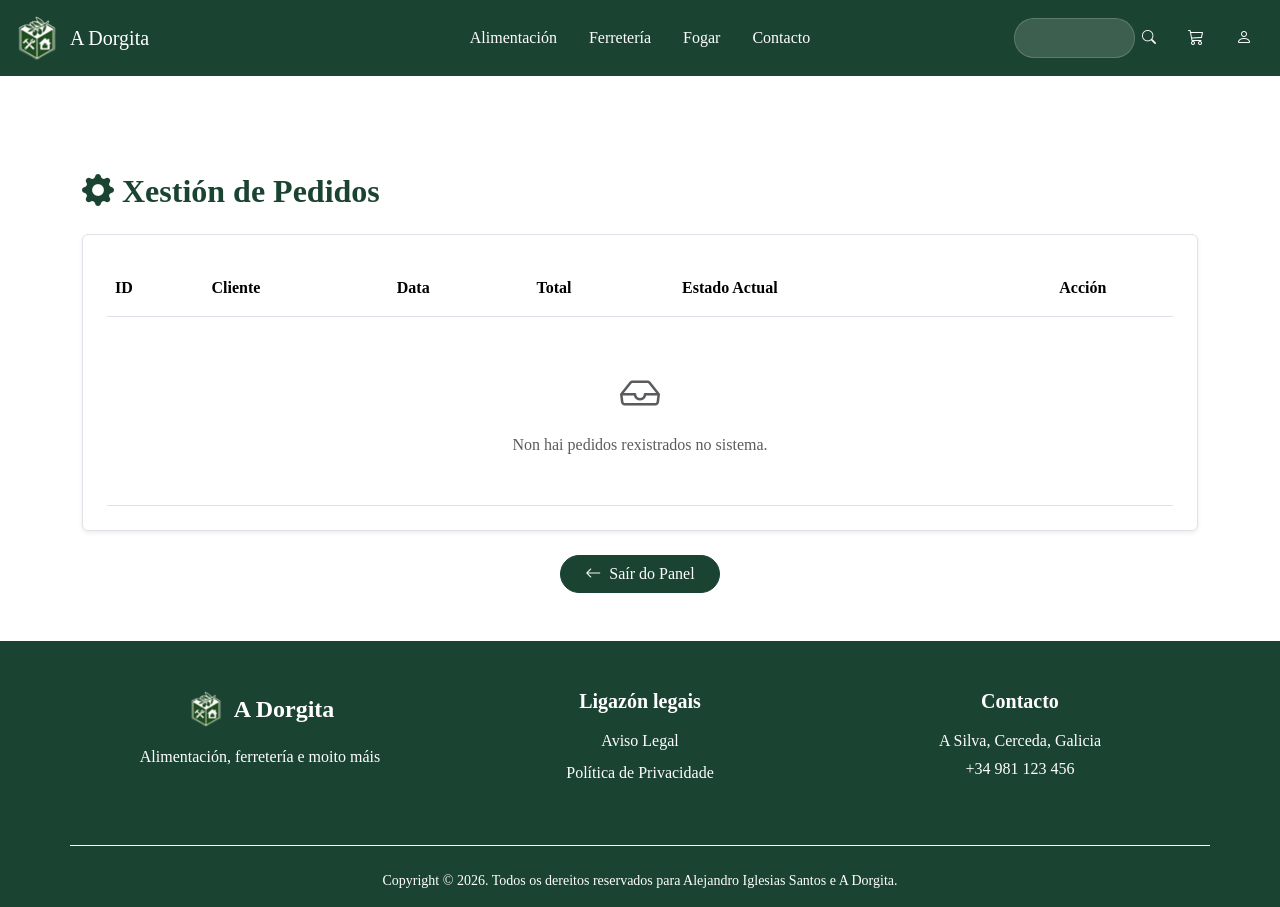
After one commit to Igli-10/a-dorgita, a PHP site: template views/admin/pedidos.php in a window 1280 px wide. The commit adds this page. Run offline with PHP 8.4, Linux system fonts and the light colour scheme; the template is opened without the code that fills it, so the values that code supplies are empty.

Commit message:
feat: engadir panel de control e cambio de rol
- Crear a pantalla para ver todos os pedidos e cambiar o seu estado.

- Poñer un botón no perfil para cambiar facilmente entre administrador e cliente.

- Axustar a base de datos para que a información cargue sen fallos.

- Mellorar o deseño da táboa usando as cores da tenda.

```diff
--- /dev/null
+++ b/views/admin/pedidos.php
@@ -0,0 +1,79 @@
+<div class="container py-5 mt-5">
+    <h2 class="fw-bold texto-verde mb-4">
+        <i class="bi bi-gear-fill me-2"></i>Xestión de Pedidos
+    </h2>
+
+    <div class="table-responsive shadow-sm rounded border bg-white p-4">
+        <table class="table table-hover align-middle mb-0">
+            <thead class="borde-superior">
+                <tr class="texto-verde">
+                    <th class="py-3">ID</th>
+                    <th class="py-3">Cliente</th>
+                    <th class="py-3">Data</th>
+                    <th class="py-3">Total</th>
+                    <th class="py-3">Estado Actual</th>
+                    <th class="py-3 text-center">Acción</th>
+                </tr>
+            </thead>
+            <tbody>
+                <?php if (empty($pedidos)): ?>
+                    <tr>
+                        <td colspan="6" class="text-center py-5 text-muted">
+                            <i class="bi bi-inbox fs-1 d-block mb-2"></i>
+                            Non hai pedidos rexistrados no sistema.
+                        </td>
+                    </tr>
+                <?php else: ?>
+                    <?php foreach ($pedidos as $p): ?>
+                        <tr>
+                            <td class="fw-bold texto-verde">#<?php echo $p["id"]; ?></td>
+
+                            <td class="fw-bold"><?php echo htmlspecialchars($p["nome_usuario"]); ?></td>
+
+                            <td><?php echo date("d/m/Y H:i", strtotime($p["data"])); ?></td>
+
+                            <td class="fw-bold"><?php echo number_format($p["total"], 2); ?> €</td>
+
+                            <td>
+                                <?php
+                                    $estado = strtolower($p["estado"]);
+                                    $clase_badge = "bg-secondary";
+                                    if ($estado === "pendente") $clase_badge = "bg-warning text-dark";
+                                    if ($estado === "enviado") $clase_badge = "bg-info text-dark";
+                                    if ($estado === "entregado") $clase_badge = "bg-success";
+                                    if ($estado === "cancelado") $clase_badge = "bg-danger";
+                                ?>
+                                <span class="badge <?php echo $clase_badge; ?> px-3 py-2 rounded-pill">
+                                    <?php echo ucfirst($estado); ?>
+                                </span>
+                            </td>
+
+                            <td>
+                                <form action="index.php?c=admin&a=cambiarEstado" method="POST" class="d-flex justify-content-center gap-2">
+                                    <input type="hidden" name="id" value="<?php echo $p["id"]; ?>">
+
+                                    <select name="estado" class="form-select form-select-sm shadow-sm" style="width: 140px;">
+                                        <option value="pendente" <?php if($estado == "pendente") echo "selected"; ?>>Pendente</option>
+                                        <option value="enviado" <?php if($estado == "enviado") echo "selected"; ?>>Enviado</option>
+                                        <option value="entregado" <?php if($estado == "entregado") echo "selected"; ?>>Entregado</option>
+                                        <option value="cancelado" <?php if($estado == "cancelado") echo "selected"; ?>>Cancelado</option>
+                                    </select>
+
+                                    <button type="submit" class="btn seguir-comprando btn-sm px-3 shadow-sm">
+                                        Actualizar
+                                    </button>
+                                </form>
+                            </td>
+                        </tr>
+                    <?php endforeach; ?>
+                <?php endif; ?>
+            </tbody>
+        </table>
+    </div>
+
+    <div class="mt-4 text-center">
+        <a href="index.php?c=producto&a=index" class="btn boton-volver-tenda px-4 rounded-pill">
+            <i class="bi bi-arrow-left me-2"></i>Saír do Panel
+        </a>
+    </div>
+</div>
```
Also changed, not shown: app/controllers/AdminController.php (added, +48 -0 lines), app/controllers/UsuarioController.php (+45 -5 lines), app/models/PedidoDAO.php (+25 -0 lines), app/models/UsuarioDAO.php (+17 -6 lines), sql/cargar_datos.sql (+23 -1 lines), views/perfil.php (+33 -1 lines).
